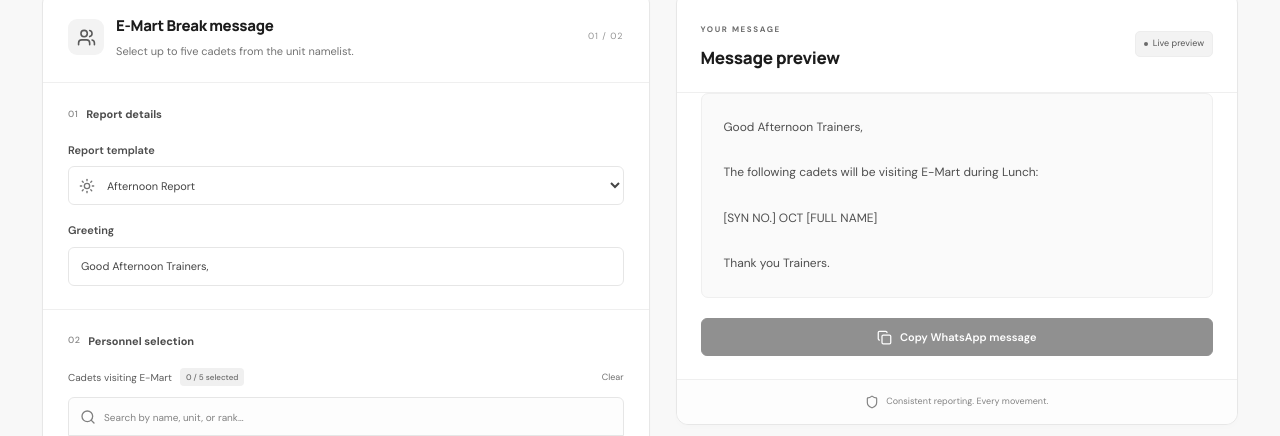
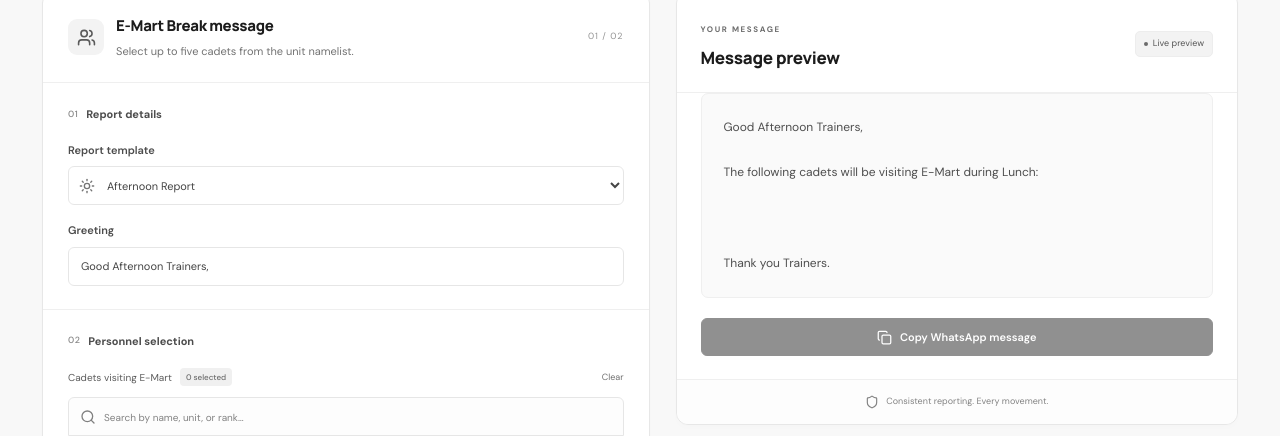
Before and after one commit to Boon-Khai-Lim/team-movement-reports, a React (Vite) app: page / in a window 1280 px wide. Both pictures are taken after a click on the button "E-Mart message". Shown: the part 363-799 px from the top of the page. Built offline with nearby package versions, Linux system fonts and the light colour scheme.

Commit message:
Remove E-Mart selection limit and empty-list placeholder

```diff
--- a/src/routes/index.tsx
+++ b/src/routes/index.tsx
@@ -95,16 +95,16 @@ export default function Home() {
           <div className="form-section">
             <div className="section-label"><span>02</span>Personnel selection</div>
             <div className="personnel-picker">
-              <div className="picker-label"><span>Cadets visiting E-Mart<b>{emartSelected.length} / 5 selected</b></span><div><button type="button" onClick={() => setEmartSelected([])}>Clear</button></div></div>
+              <div className="picker-label"><span>Cadets visiting E-Mart<b>{emartSelected.length} selected</b></span><div><button type="button" onClick={() => setEmartSelected([])}>Clear</button></div></div>
               <div className="search-input"><Search size={16}/><input aria-label="Search personnel for E-Mart" placeholder="Search by name, unit, or rank…" value={emartSearch} onChange={e => setEmartSearch(e.target.value)}/></div>
-              <div className="personnel-list">{loading ? <div className="loading-rows">{[1,2,3].map(i => <div key={i} className="skeleton-row"/>)}</div> : loadError ? <div className="list-message">Unable to load personnel. <button type="button" onClick={() => void refresh()}>Try again</button></div> : people.filter(p => `${p.unit} ${p.rank} ${p.name}`.toLowerCase().includes(emartSearch.toLowerCase())).length ? people.filter(p => `${p.unit} ${p.rank} ${p.name}`.toLowerCase().includes(emartSearch.toLowerCase())).map(p => <label className={`person-row ${emartSelected.includes(p.id) ? 'checked' : ''}`} key={p.id}><input type="checkbox" checked={emartSelected.includes(p.id)} disabled={!emartSelected.includes(p.id) && emartSelected.length >= 5} onChange={() => setEmartSelected(ids => ids.includes(p.id) ? ids.filter(id => id !== p.id) : ids.length < 5 ? [...ids,p.id] : ids)}/><span className="unit-number">{p.unit}</span><span className="rank">{p.rank}</span><span className="person-name">{p.name}</span></label>) : <div className="list-message">{people.length ? 'No personnel match your search.' : 'No personnel found in the fixed roster.'}</div>}</div>
+              <div className="personnel-list">{loading ? <div className="loading-rows">{[1,2,3].map(i => <div key={i} className="skeleton-row"/>)}</div> : loadError ? <div className="list-message">Unable to load personnel. <button type="button" onClick={() => void refresh()}>Try again</button></div> : people.filter(p => `${p.unit} ${p.rank} ${p.name}`.toLowerCase().includes(emartSearch.toLowerCase())).length ? people.filter(p => `${p.unit} ${p.rank} ${p.name}`.toLowerCase().includes(emartSearch.toLowerCase())).map(p => <label className={`person-row ${emartSelected.includes(p.id) ? 'checked' : ''}`} key={p.id}><input type="checkbox" checked={emartSelected.includes(p.id)} onChange={() => setEmartSelected(ids => ids.includes(p.id) ? ids.filter(id => id !== p.id) : [...ids,p.id])}/><span className="unit-number">{p.unit}</span><span className="rank">{p.rank}</span><span className="person-name">{p.name}</span></label>) : <div className="list-message">{people.length ? 'No personnel match your search.' : 'No personnel found in the fixed roster.'}</div>}</div>
               <div className="picker-footer"><Users size={13}/>{loading ? 'Loading personnel…' : `${people.length} personnel in your unit`}<span>{emartSelected.length} selected</span></div>
             </div>
           </div>
         </section>
         <aside className="preview-column"><section className="panel preview-panel">
           <div className="preview-heading"><div><span className="eyebrow">YOUR MESSAGE</span><h2>Message preview</h2></div><span className="preview-status generated"><span/>Live preview</span></div>
-          <pre className="generated-text">{emartGreeting.trim()+"\n\nThe following cadets will be visiting E-Mart during Lunch:\n\n"+(people.filter(p => emartSelected.includes(p.id)).map(p => `${p.unit} ${p.rank} ${p.name}`).join("\n") || "[SYN NO.] OCT [FULL NAME]")+"\n\nThank you Trainers."}</pre>
+          <pre className="generated-text">{emartGreeting.trim()+"\n\nThe following cadets will be visiting E-Mart during Lunch:\n\n"+(emartSelected.length ? "\n\n"+people.filter(p => emartSelected.includes(p.id)).map(p => `${p.unit} ${p.rank} ${p.name}`).join("\n") : "")+"\n\nThank you Trainers."}</pre>
           <div className="report-actions"><button className="btn primary" disabled={!emartGreeting.trim() || !emartSelected.length || loading || loadError} onClick={() => void copy(emartGreeting.trim()+"\n\nThe following cadets will be visiting E-Mart during Lunch:\n\n"+people.filter(p => emartSelected.includes(p.id)).map(p => `${p.unit} ${p.rank} ${p.name}`).join("\n")+"\n\nThank you Trainers.")}><Copy size={15}/>Copy WhatsApp message</button></div>
           <div className="preview-bottom"><Shield size={14}/>Consistent reporting. Every movement.</div>
         </section><div className="tip-card"><span className="tip-icon"><Info size={18}/></span><div><h3>A quick tip</h3><p>Select up to five cadets using the same searchable namelist as the movement report.</p></div></div></aside>
```
